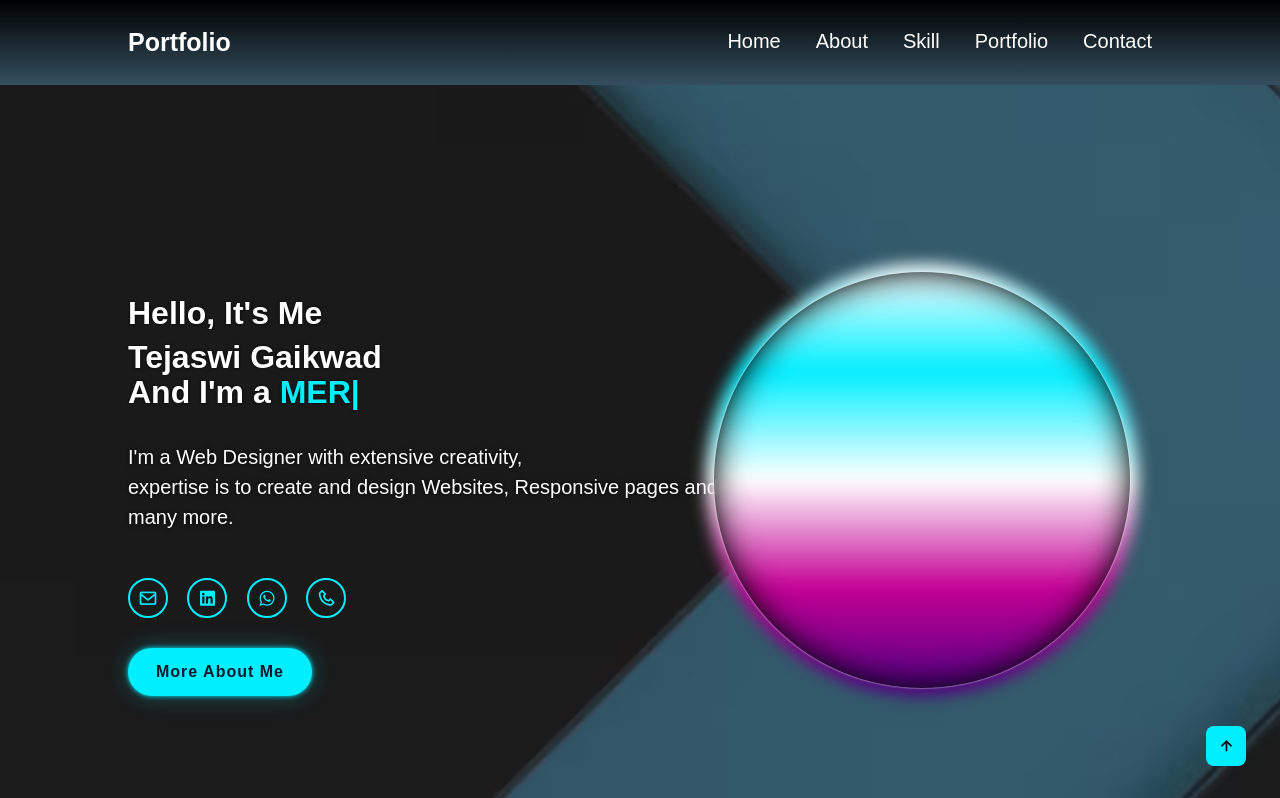
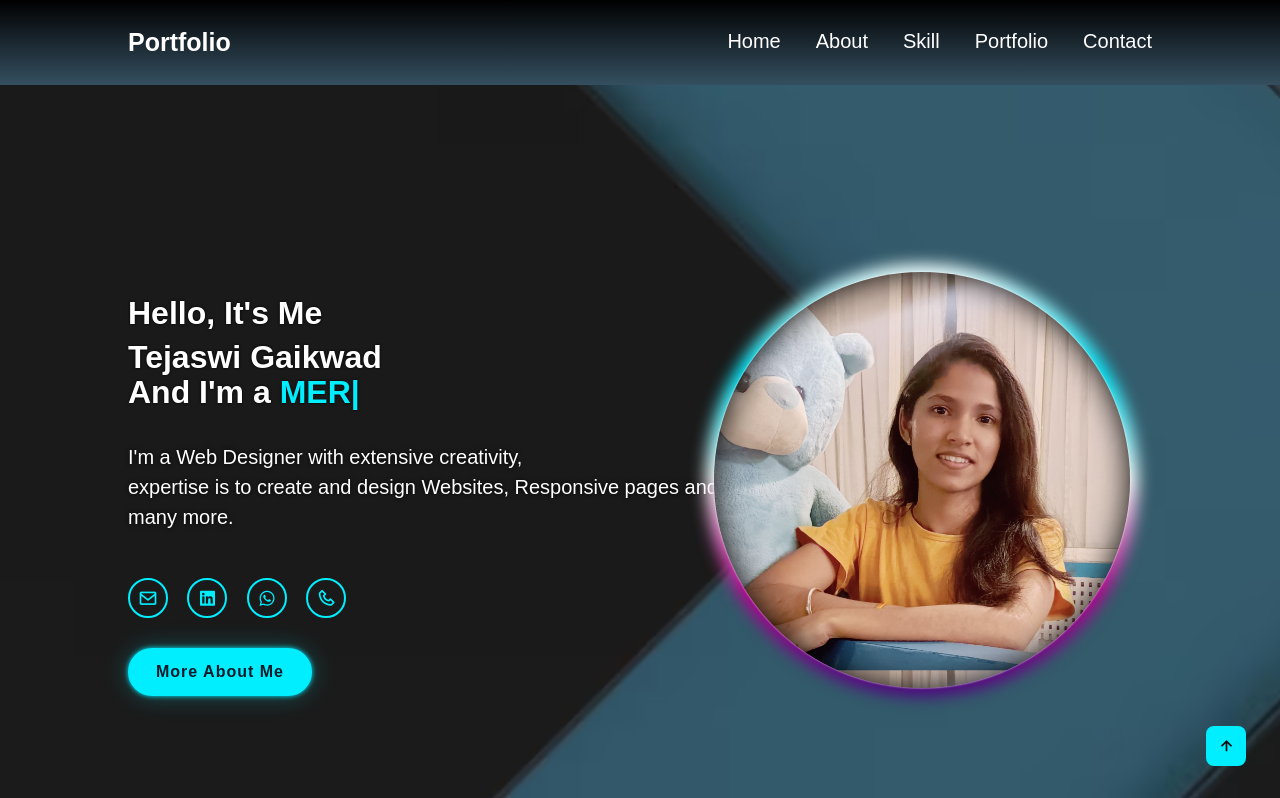
Before and after one commit to tejaswi-28/Personal-Portfolio, a plain HTML site: page index.html in a window 1280 px wide. Shown: the top 798 px of the page. Drawn offline with nearby package versions, Linux system fonts and the light colour scheme.

Commit message:
Update style.css

```diff
--- a/style.css
+++ b/style.css
@@ -137,7 +137,7 @@
 .circle:nth-child(2){
     width: 26rem;
     /* max-width: 500px; */
-    background-image: url("/images/tej.jpg");
+    background-image: url("tej.jpg");
     background-size: 100%;
     box-shadow: 0 0 2px #fff,
     inset 0 0 2rem #000;
```
